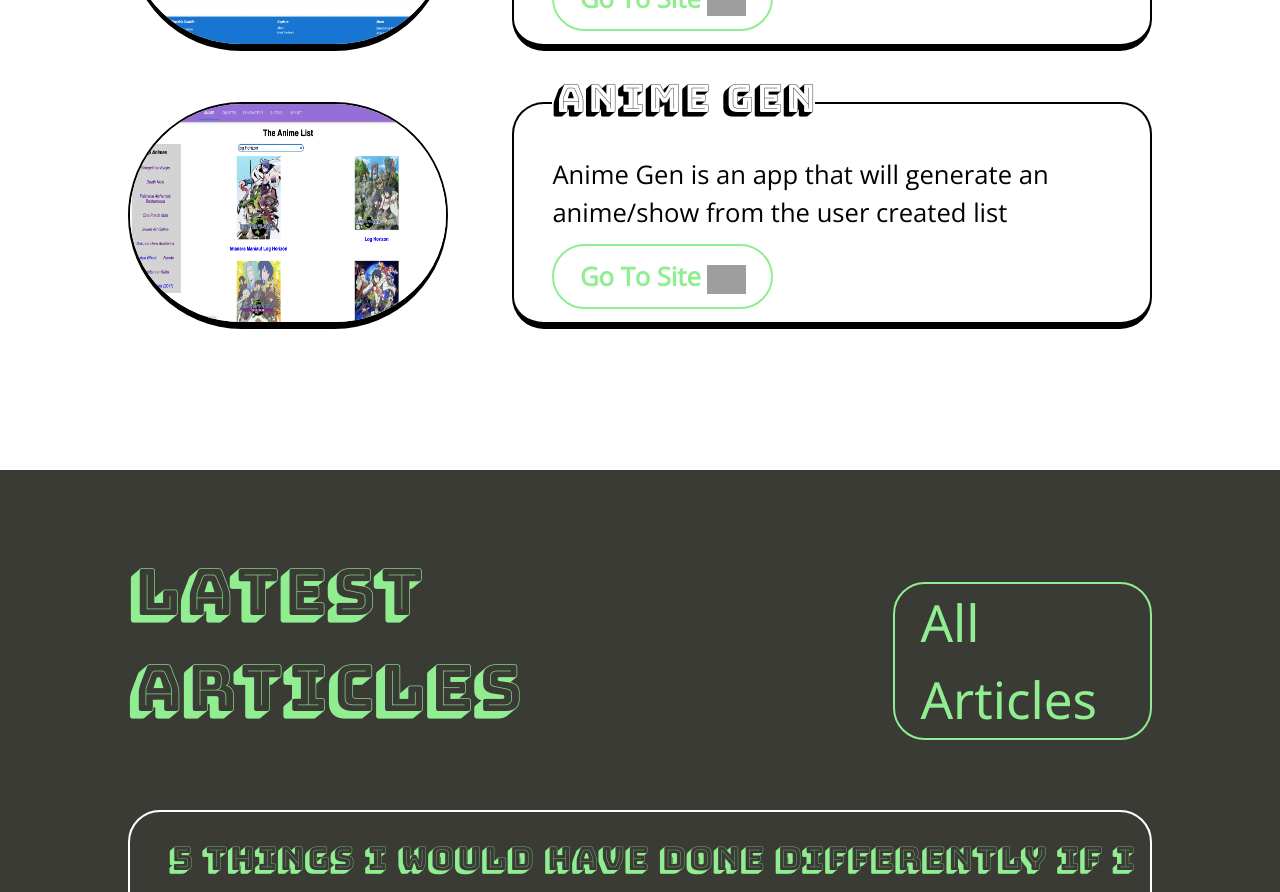
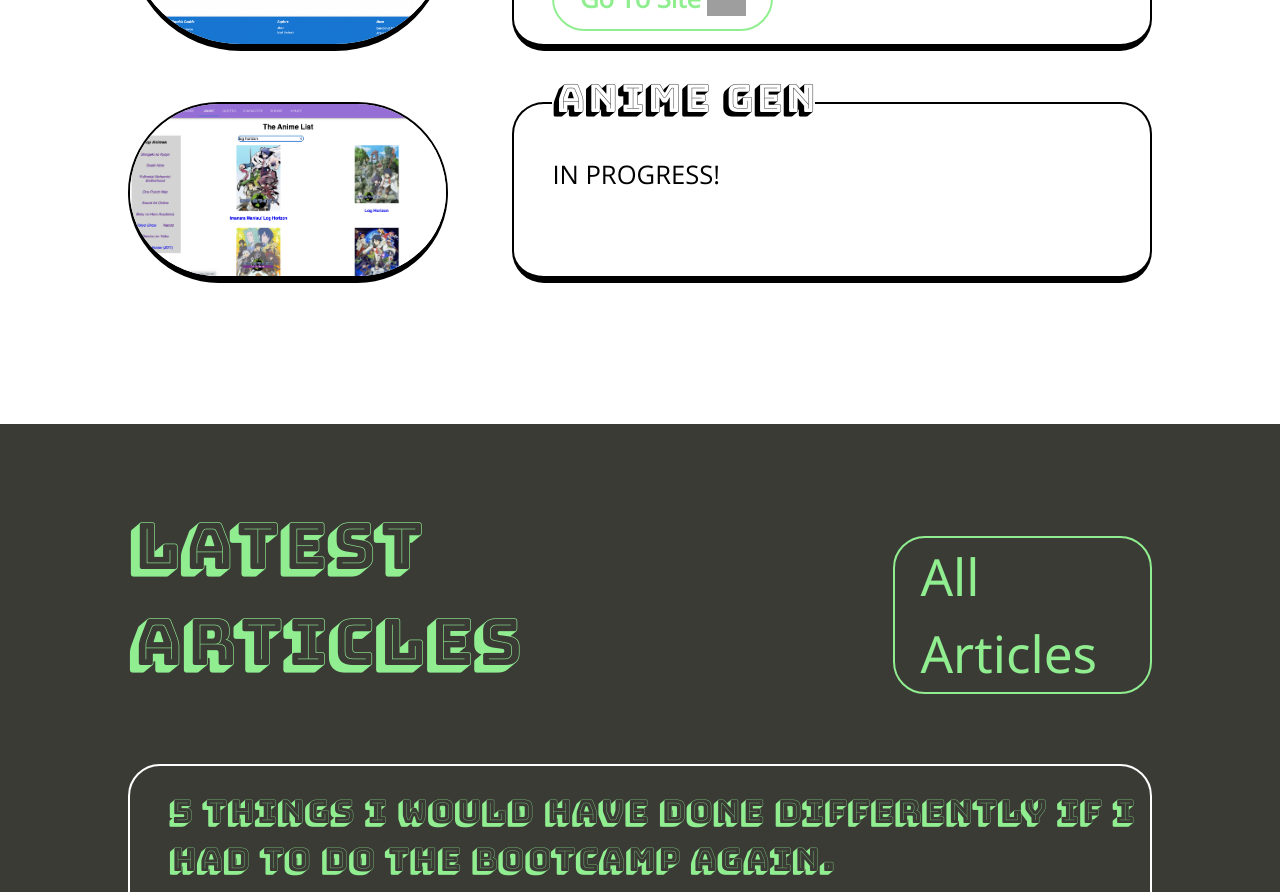
Before and after one commit to StudentCZ/my-website, a React (Create React App) app: page / in a window 1280 px wide. Shown: the part 1580-2472 px from the top of the page. Built offline with nearby package versions, Linux system fonts and the light colour scheme; grey boxes are pictures that could not be loaded.

Commit message:
needed to remove my link to project

```diff
--- a/src/components/ProjectImageBar.js
+++ b/src/components/ProjectImageBar.js
@@ -37,12 +37,9 @@ const ProjectImageBar = () => {
         <img src={image2} alt='Project2' className={style.projectImage} />
         <div className={style.projectText}>
           <h2 className={style.header}>ANIME GEN</h2>
-          <p className={style.text}>
-            Anime Gen is an app that will generate an anime/show from the user
-            created list
-          </p>
+          <p className={style.text}>IN PROGRESS!</p>
           <div className={style.textLink2}>
-            <a
+            {/* <a
               className={style.readMore}
               href='https://animegenx.herokuapp.com/'
               rel='noreferrer'
@@ -54,7 +51,7 @@ const ProjectImageBar = () => {
                 src='https://img.icons8.com/stickers/100/000000/arrow.png'
                 alt='arrow'
               />
-            </a>
+            </a> */}
           </div>
         </div>
       </div>
```
